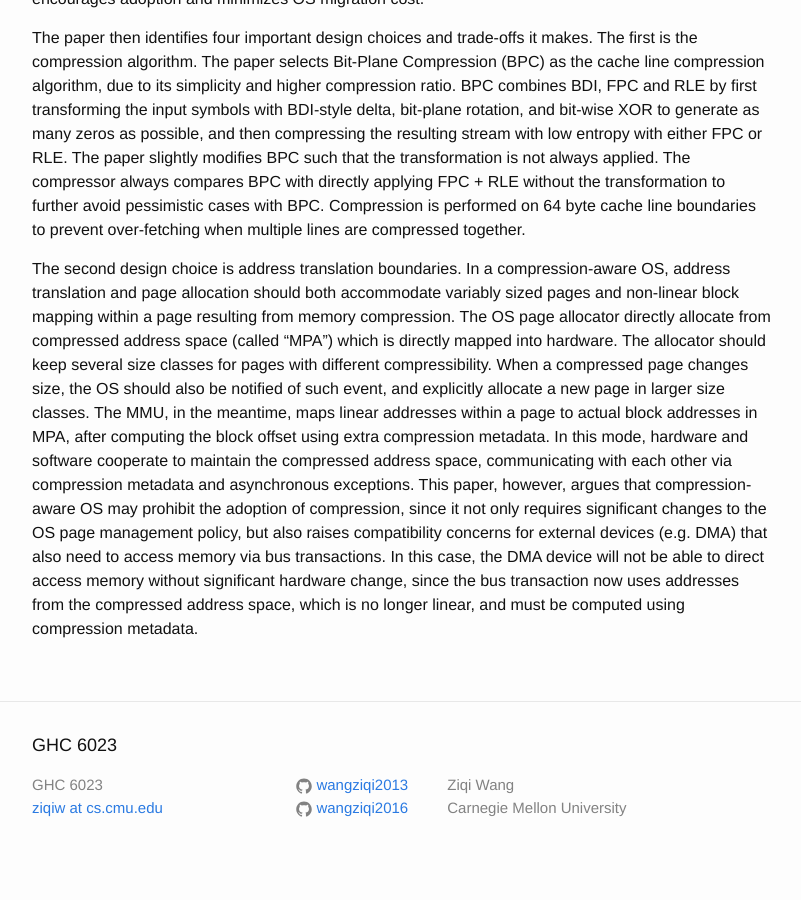
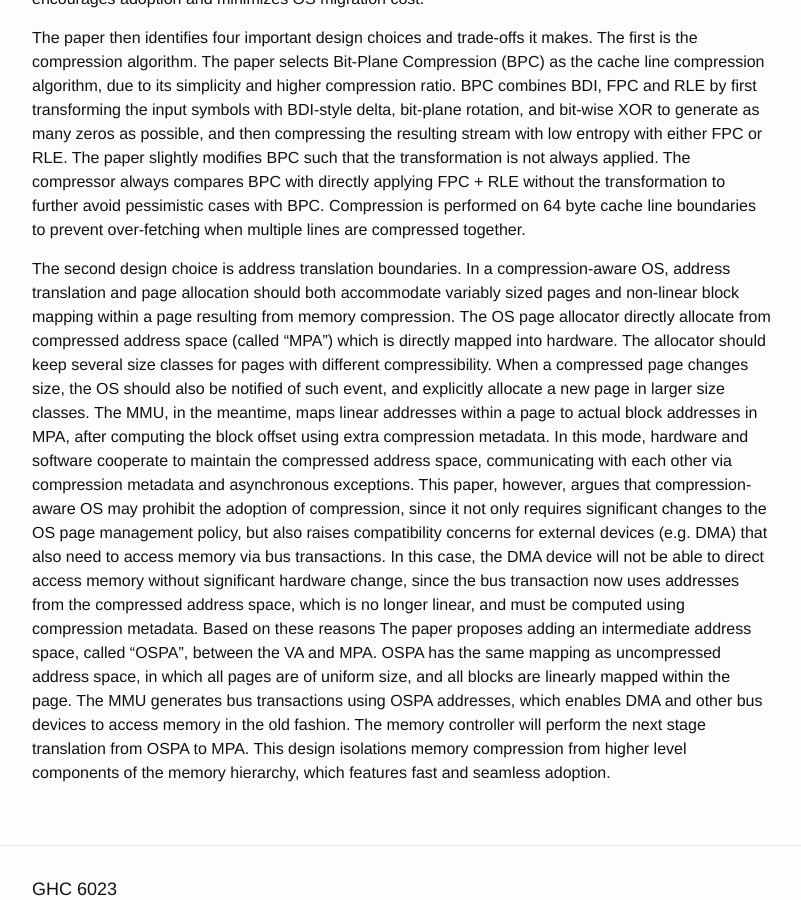
Before and after one commit to wangziqi2013/wangziqi2013.github.io, a Jekyll site: the page built from _posts/2020-07-13-compresso.markdown, in a window 1280 px wide and 900 px high, scrolled down 1141 px. Shown: the whole window, without its empty margins (238-1039 px from the left). Built offline with Jekyll 4.4.1, drawn with Linux system fonts in a browser that asks for light colours; before the commit the page ends 2020 px from its top, so only the background shows below that.

Commit message:
Finish adoption

```diff
--- a/_posts/2020-07-13-compresso.markdown
+++ b/_posts/2020-07-13-compresso.markdown
@@ -62,3 +62,9 @@ requires significant changes to the OS page management policy, but also raises c
 devices (e.g. DMA) that also need to access memory via bus transactions. In this case, the DMA device will not be
 able to direct access memory without significant hardware change, since the bus transaction now uses addresses from the
 compressed address space, which is no longer linear, and must be computed using compression metadata.
+Based on these reasons The paper proposes adding an intermediate address space, called "OSPA", between the VA and MPA.
+OSPA has the same mapping as uncompressed address space, in which all pages are of uniform size, and all blocks are linearly
+mapped within the page. The MMU generates bus transactions using OSPA addresses, which enables DMA and other bus
+devices to access memory in the old fashion. The memory controller will perform the next stage translation from OSPA
+to MPA. This design isolations memory compression from higher level components of the memory hierarchy, which features
+fast and seamless adoption.
```
